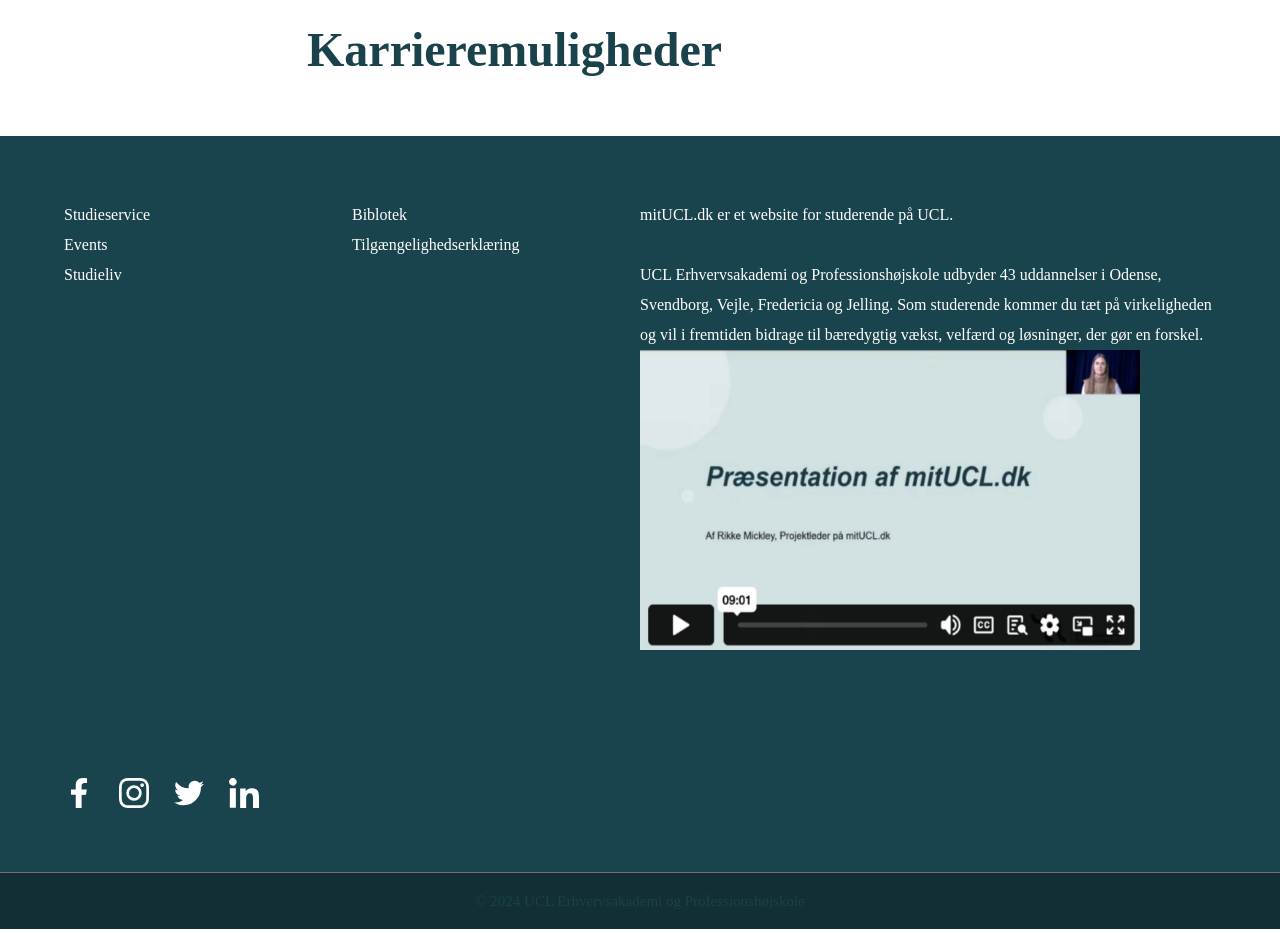
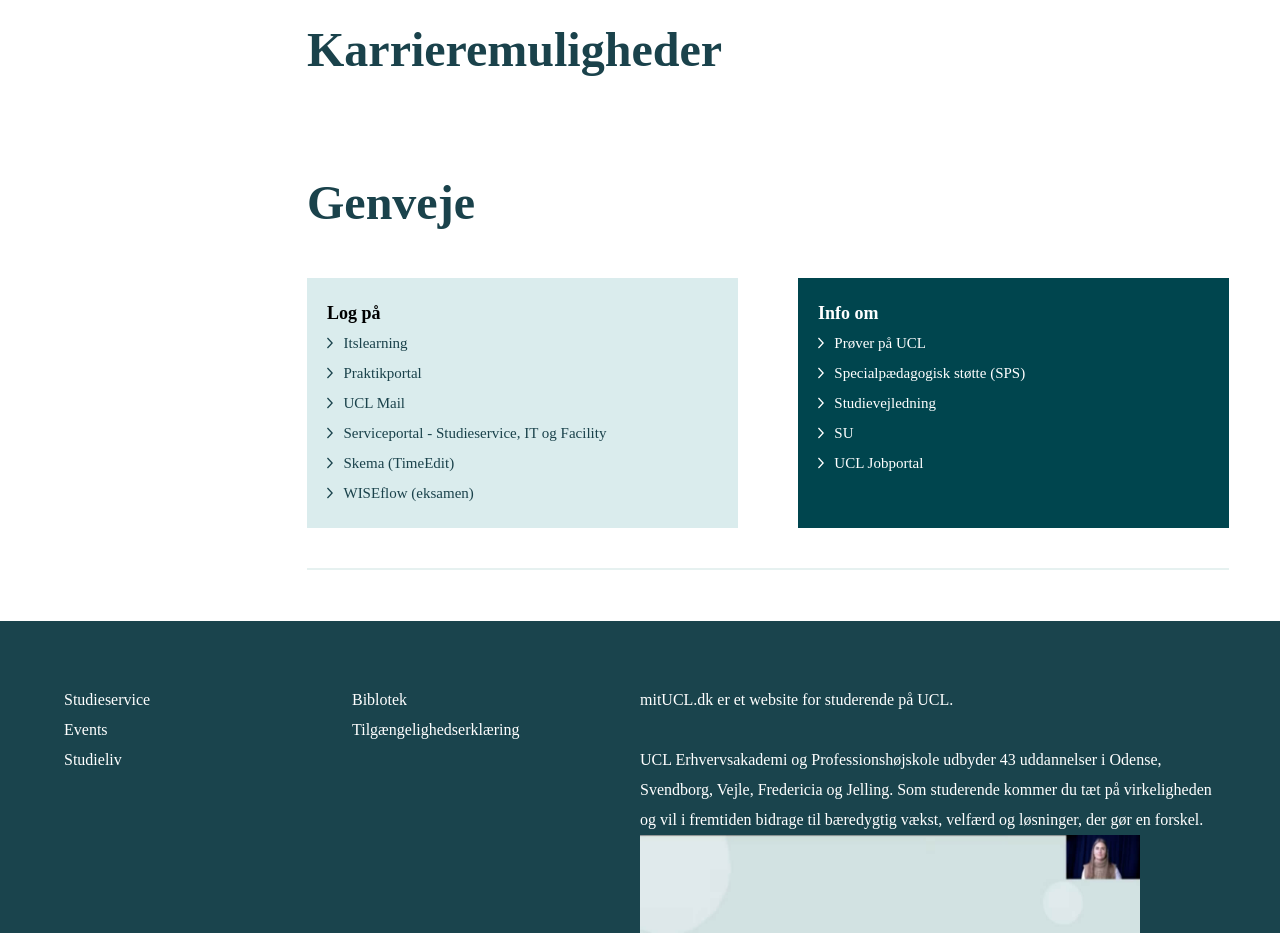
Before and after one commit to Kristoffer-Staugaard/hovedopgave, a Vue app: page /#/ in a window 1280 px wide. Shown: the part 2620-3553 px from the top of the page. Built offline with nearby package versions, Linux system fonts and the light colour scheme; a web font is replaced by a local one.

Commit message:
genveje lavet

```diff
--- a/src/components/KVGenveje.vue
+++ b/src/components/KVGenveje.vue
@@ -2,5 +2,85 @@
 </script>
 
 <template>
+    <section>
+        <h2>Genveje</h2>
+        <div class="buttom-divider">
+            <div class="buttom-divider-width genveje_background_lys">
+                <h3>Log på</h3>
 
+                <div class="list">
+                    <img src="../assets/img/arrow-icon.svg" alt="arrow" />
+                    <p>Itslearning</p>
+                </div>
+                <div class="list">
+                    <img src="../assets/img/arrow-icon.svg" alt="arrow" />
+                    <p>Praktikportal</p>
+                </div>
+                <div class="list">
+                    <img src="../assets/img/arrow-icon.svg" alt="arrow" />
+                    <p>UCL Mail</p>
+                </div>
+                <div class="list">
+                    <img src="../assets/img/arrow-icon.svg" alt="arrow" />
+                    <p>Serviceportal - Studieservice, IT og Facility</p>
+                </div>
+                <div class="list">
+                    <img src="../assets/img/arrow-icon.svg" alt="arrow" />
+                    <p>Skema (TimeEdit)</p>
+                </div>
+                <div class="list">
+                    <img src="../assets/img/arrow-icon.svg" alt="arrow" />
+                    <p>WISEflow (eksamen)</p>
+                </div>
+            </div>
+
+            <div class="buttom-divider-width genveje_background_moerk">
+                <h3>Info om</h3>
+
+                <div class="list">
+                    <img src="../assets/img/arrow-white.svg" alt="arrow" />
+                    <p>Prøver på UCL</p>
+                </div>
+                <div class="list">
+                    <img src="../assets/img/arrow-white.svg" alt="arrow" />
+                    <p>Specialpædagogisk støtte (SPS)</p>
+                </div>
+                <div class="list">
+                    <img src="../assets/img/arrow-white.svg" alt="arrow" />
+                    <p>Studievejledning</p>
+                </div>
+                <div class="list">
+                    <img src="../assets/img/arrow-white.svg" alt="arrow" />
+                    <p>SU</p>
+                </div>
+                <div class="list">
+                    <img src="../assets/img/arrow-white.svg" alt="arrow" />
+                    <p>UCL Jobportal</p>
+                </div>
+            </div>
+        </div>
+    </section>
 </template>
+
+<style scoped>
+    .genveje_background_lys {
+        background-color: #DAECED;
+    }
+
+    .genveje_background_moerk {
+        background-color: #00454E;
+    }
+
+    .genveje_background_moerk p {
+        color: white;
+    }
+
+    .genveje_background_moerk h3 {
+        color: white;
+    }
+
+    .buttom-divider-width {
+        padding: 20px;
+    }
+
+</style>
--- a/src/views/HomeView.vue
+++ b/src/views/HomeView.vue
@@ -7,6 +7,7 @@ import KVUdannelsensOpbygning from "@/components/KVUdannelsensOpbygning.vue";
 import KVpraktik from "@/components/KVpraktik.vue";
 import KVinternationalemuligheder from "@/components/KVinternationalemuligheder.vue";
 import KVmuligheder from "@/components/KVmuligheder.vue";
+import KVGenveje from "@/components/KVGenveje.vue";
 </script>
 
 <template>
@@ -20,6 +21,7 @@ import KVmuligheder from "@/components/KVmuligheder.vue";
         <KVpraktik />
         <KVinternationalemuligheder />
         <KVmuligheder />
+        <KVGenveje />
     </div>
   </div>
 </template>
```
Also changed, not shown: src/assets/img/arrow-white.svg (added).
